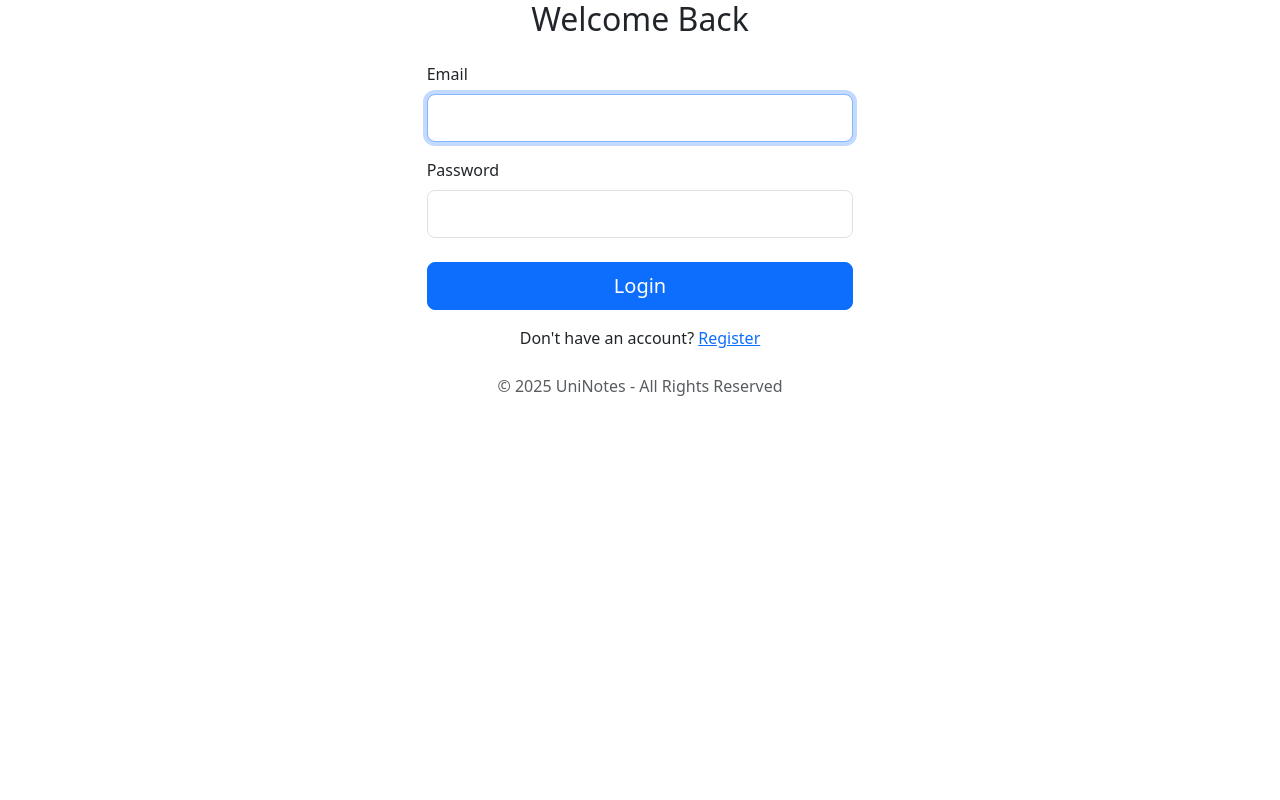
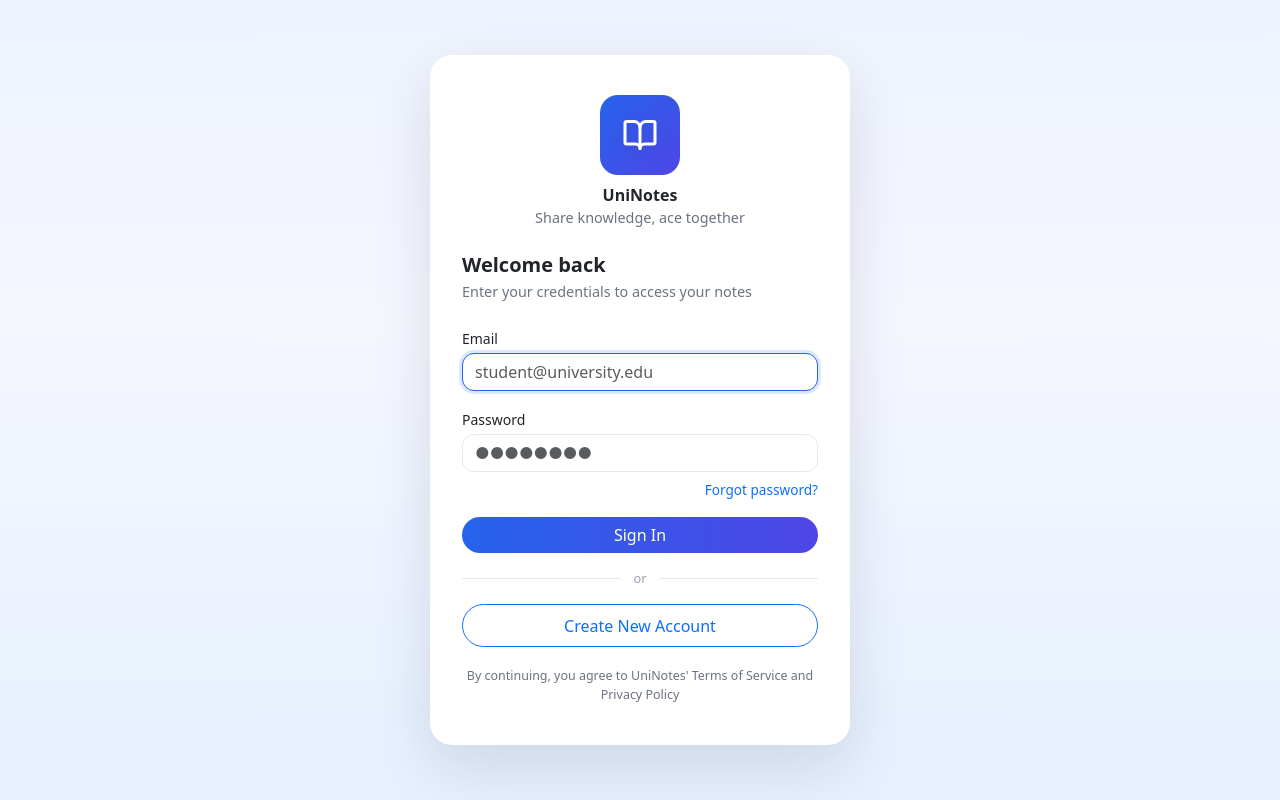
Before and after one commit to Vigno04/Uninotes, a PHP site: page / in a window 1280 px wide. Run offline with PHP 8.4, Linux system fonts and the light colour scheme.

Commit message:
fixed the login page making it similar to the mockup

```diff
--- /dev/null
+++ b/css/style.css
@@ -0,0 +1,123 @@
+body.auth-page {
+    min-height: 100vh;
+    display: flex;
+    align-items: center;
+    justify-content: center;
+    background: linear-gradient(180deg, #eef3ff 0%, #f5f7ff 40%, #e6f0ff 100%);
+    font-family: system-ui, -apple-system, BlinkMacSystemFont, "Segoe UI", sans-serif;
+}
+
+.auth-card-wrapper {
+    max-width: 420px;
+    width: 100%;
+}
+
+.auth-card {
+    background: #ffffff;
+    border-radius: 22px;
+    box-shadow: 0 22px 60px rgba(15, 23, 42, 0.12);
+    padding: 2.5rem 2rem 2.5rem;
+}
+
+.brand-icon {
+    width: 80px;
+    height: 80px;
+    border-radius: 18px;
+    background: linear-gradient(135deg, #2563eb, #4f46e5);
+    display: flex;
+    align-items: center;
+    justify-content: center;
+    color: #fff;
+    margin: 0 auto 0.75rem;
+    padding: 8px;
+}
+
+.brand-title {
+    font-weight: 600;
+    font-size: 1rem;
+}
+
+.brand-subtitle {
+    font-size: 0.9rem;
+    color: #6b7280;
+}
+
+.auth-heading {
+    font-weight: 600;
+    font-size: 1.25rem;
+}
+
+.auth-subheading {
+    font-size: 0.9rem;
+    color: #6b7280;
+}
+
+.form-control {
+    border-radius: 0.75rem;
+    border-color: #e5e7eb;
+}
+
+.form-control:focus {
+    box-shadow: 0 0 0 3px rgba(37, 99, 235, 0.15);
+    border-color: #2563eb;
+}
+
+.btn-primary.auth-submit {
+    border-radius: 999px;
+    background: linear-gradient(90deg, #2563eb, #4f46e5);
+    border: none;
+    font-weight: 500;
+}
+
+.brand-icon img {
+    /* Make the SVG appear white and slightly larger inside the blue square */
+    width: 44px;
+    height: 44px;
+    object-fit: contain;
+    filter: brightness(0) invert(1) drop-shadow(0 2px 6px rgba(0,0,0,0.08));
+}
+
+.btn-outline-primary.auth-secondary {
+    border-radius: 999px;
+    padding-top: 0.55rem;
+    padding-bottom: 0.55rem;
+}
+
+.auth-footer-text {
+    font-size: 0.78rem;
+    color: #6b7280;
+}
+
+.auth-divider {
+    display: flex;
+    align-items: center;
+    text-align: center;
+    margin: 1rem 0;
+    color: #9ca3af;
+    font-size: 0.8rem;
+}
+
+.auth-divider::before,
+.auth-divider::after {
+    content: "";
+    flex: 1;
+    border-bottom: 1px solid #e5e7eb;
+}
+
+.auth-divider span {
+    padding: 0 0.75rem;
+}
+
+.auth-muted-link {
+    font-size: 0.85rem;
+}
+
+@media (max-width: 576px) {
+    .auth-card-wrapper {
+        max-width: 360px;
+    }
+
+    .auth-card {
+        padding-inline: 1.5rem;
+    }
+}
--- a/login.php
+++ b/login.php
@@ -73,27 +73,49 @@ if ($_SERVER["REQUEST_METHOD"] === "POST") {
     <link href="https://cdn.jsdelivr.net/npm/bootstrap@5.3.3/dist/css/bootstrap.min.css" rel="stylesheet">
     <link rel="stylesheet" href="css/style.css">
 </head>
-<body class="d-flex align-items-center justify-content-center">
-    <div class="login-card col-11 col-md-6 col-lg-4">
-        <h2 class="text-center mb-4 fw-light">Welcome Back</h2>
-        <?= $message ?>
-        <form action="" method="POST">
-            <div class="mb-3">
-                <label class="form-label">Email</label>
-                <input type="email" name="username" class="form-control form-control-lg" required autofocus>
+<body class="auth-page">
+    <div class="auth-card-wrapper px-3 px-sm-0">
+        <div class="auth-card mx-auto">
+            <div class="text-center mb-4">
+                <div class="brand-icon mb-2">
+                    <img src="assets/book-open.svg" alt="UniNotes" class="img-fluid" style="max-width: 36px;">
+                </div>
+                <div class="brand-title">UniNotes</div>
+                <div class="brand-subtitle">Share knowledge, ace together</div>
             </div>
+
             <div class="mb-4">
-                <label class="form-label">Password</label>
-                <input type="password" name="password" class="form-control form-control-lg" required>
+                <h2 class="auth-heading mb-1">Welcome back</h2>
+                <p class="auth-subheading mb-0">Enter your credentials to access your notes</p>
             </div>
-            <button type="submit" class="btn btn-primary w-100 btn-lg">Login</button>
-        </form>
-        <p class="text-center mt-3 mb-0">
-            Don't have an account?
-            <a href="register.php">Register</a>
-        </p>
 
-        <p class="text-center text-muted mt-4 mb-0">© 2025 UniNotes - All Rights Reserved</p>
+            <?= $message ?>
+
+            <form action="" method="POST" class="mb-3">
+                <div class="mb-3">
+                    <label class="form-label small mb-1">Email</label>
+                    <input type="email" name="username" class="form-control" placeholder="student@university.edu" required autofocus>
+                </div>
+                <div class="mb-2">
+                    <label class="form-label small mb-1">Password</label>
+                    <input type="password" name="password" class="form-control" placeholder="●●●●●●●●" required>
+                </div>
+
+                <div class="d-flex justify-content-end mb-3">
+                    <a href="#" class="auth-muted-link text-decoration-none">Forgot password?</a>
+                </div>
+
+                <button type="submit" class="btn btn-primary auth-submit w-100">Sign In</button>
+            </form>
+
+            <div class="auth-divider"><span>or</span></div>
+
+            <button type="button" class="btn btn-outline-primary auth-secondary w-100 mb-1" onclick="window.location.href='register.php'">Create New Account</button>
+
+            <p class="auth-footer-text text-center mb-0 mt-3">
+                By continuing, you agree to UniNotes' Terms of Service and Privacy Policy
+            </p>
+        </div>
     </div>
 
     <script src="https://cdn.jsdelivr.net/npm/bootstrap@5.3.3/dist/js/bootstrap.bundle.min.js"></script>
```
Also changed, not shown: assets/book-open.svg (added).
